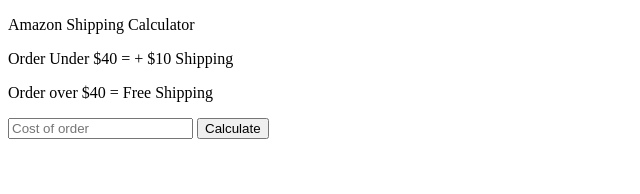
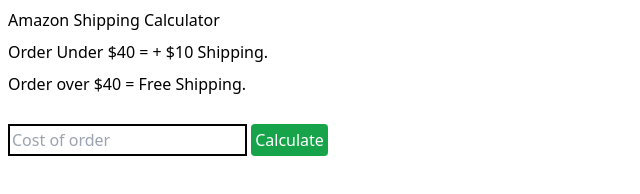
Before and after one commit to itsmuhammadibrahim/Rock-Paper-Scissor, a website: page Test2.html in a window 1280 px wide. Shown: the whole page, without its empty margins (0-640 px from the left). Drawn offline with nearby package versions, Linux system fonts and the light colour scheme.

Commit message:
Added CSS

```diff
--- a/Test2.html
+++ b/Test2.html
@@ -4,16 +4,23 @@
     <meta charset="UTF-8">
     <meta name="viewport" content="width=device-width, initial-scale=1.0">
     <title>Amazon Calculator</title>
-</head>
+    <script src="https://cdn.tailwindcss.com"></script>
+
 <body>
-    <p>Amazon Shipping Calculator</p>
-    <p>Order Under $40 = + $10 Shipping</p>
-    <p>Order over $40 = Free Shipping</p>
+    <div class="p-2">
+    <div class="">
+    <p class="mb-2">Amazon Shipping Calculator</p>
+    <p class="mb-2"> Order Under $40 = + $10 Shipping.</p>
+    <p class="mb-2">Order over $40 = Free Shipping.</p>
+    </div>
 
-   <input class="cost" type="number" placeholder="Cost of order">
-   <button onclick="total_cost();">Calculate</button>
-   <p class="total_cost"></p>
-    <script>
+   <input class="cost  mt-5 border-2 border-black p-0.5" type="number" placeholder="Cost of order">
+   <button class="bg-green-600 text-white p-1 rounded" onclick="total_cost();">Calculate</button>
+   <p class="total_cost mt-2"></p>
+
+
+</div>
+   <script>
 
         function total_cost() {
             let cost = document.querySelector('.cost').value;
```
